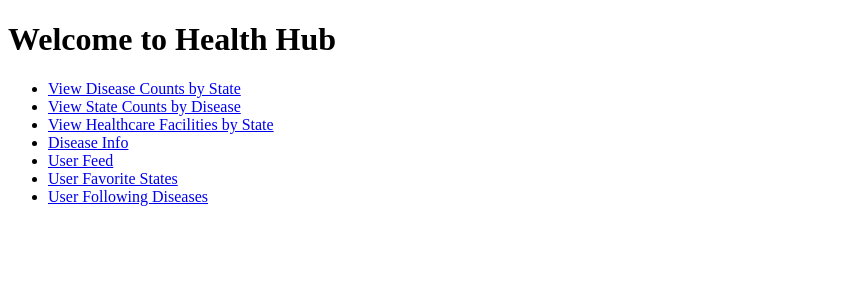
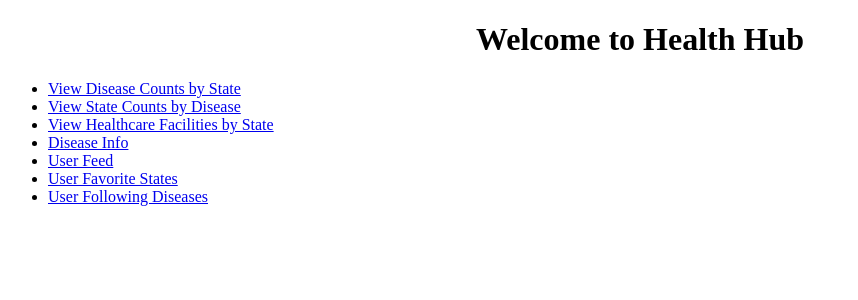
Before and after one commit to JacobMMillion/HealthHub_Database_WebApp, a Flask app: page / in a window 1280 px wide. Shown: the top 300 px of the page, without its empty margins (0-858 px from the left). Run offline with Flask 3, Linux system fonts and the light colour scheme; parts of the project's set-up code (start-up, migrations or seed data) failed here and were passed over.

Commit message:
Update index.html

```diff
--- a/templates/index.html
+++ b/templates/index.html
@@ -6,7 +6,7 @@
     <title>Home</title>
 </head>
 <body>
-    <h1>Welcome to Health Hub</h1>
+    <h1 style="text-align: center;">Welcome to Health Hub</h1>
     <ul>
         <li><a href="{{ url_for('disease_counts_by_state') }}">View Disease Counts by State</a></li>
         <li><a href="{{ url_for('state_counts_by_disease') }}">View State Counts by Disease</a></li>
```
